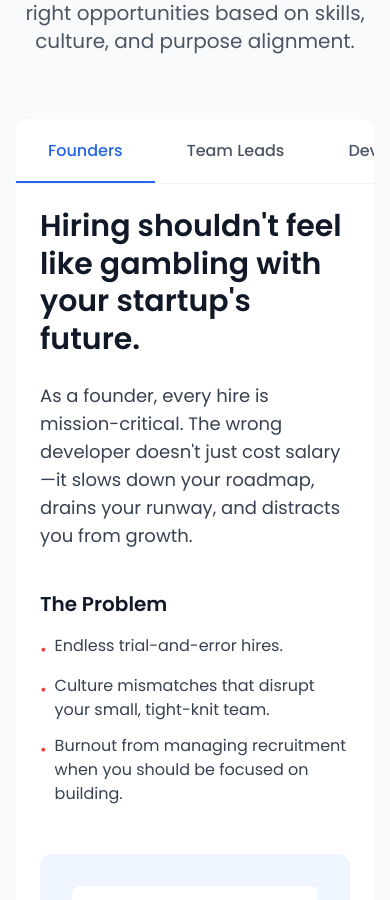
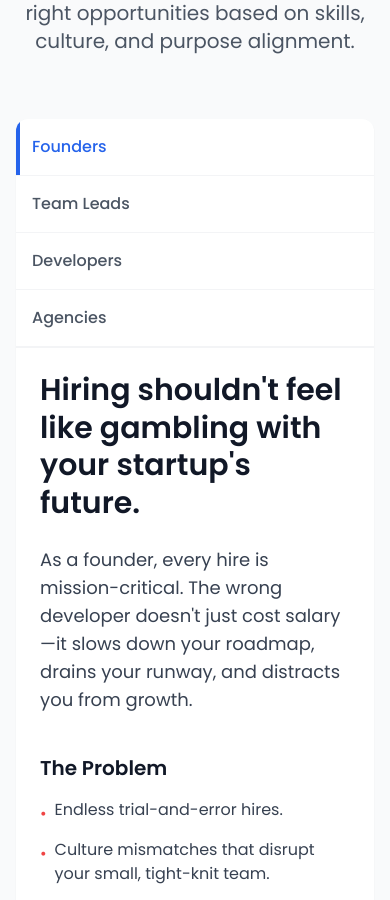
Before and after one commit to Jomeku9211/CF-Portal, a React (Vite) app: page / in a window 390 px wide. Shown: the part 1622-2522 px from the top of the page. Built offline with nearby package versions, Linux system fonts and the light colour scheme.

Commit message:
feat(landing): make Who We Help tabs vertical on mobile (stacked list)

```diff
--- a/src/components/LandingPage/WhoWeHelp.tsx
+++ b/src/components/LandingPage/WhoWeHelp.tsx
@@ -24,7 +24,7 @@ export function WhoWeHelp() {
           </p>
         </div>
         <div className="bg-white rounded-xl shadow-sm overflow-hidden">
-          <div className="flex overflow-x-auto scrollbar-hide border-b border-gray-100">
+          <div className="flex flex-col md:flex-row md:overflow-x-auto scrollbar-hide border-b border-gray-100">
             <TabButton label="Founders" isActive={activeTab === 'founders'} onClick={() => handleTabClick('founders')} />
             <TabButton label="Team Leads" isActive={activeTab === 'teamLeads'} onClick={() => handleTabClick('teamLeads')} />
             <TabButton label="Developers" isActive={activeTab === 'developers'} onClick={() => handleTabClick('developers')} />
@@ -61,7 +61,7 @@ interface TabButtonProps {
 function TabButton({ label, isActive, onClick }: TabButtonProps) {
   return (
     <button
-      className={`relative py-5 px-8 text-base font-medium transition-colors duration-200 whitespace-nowrap focus:outline-none
+      className={`relative py-4 px-4 md:px-8 text-base font-medium transition-colors duration-200 focus:outline-none w-full text-left md:w-auto md:text-center border-b border-gray-100 md:border-b-0
         ${isActive ? 'text-blue-600' : 'text-gray-600 hover:text-gray-900'}`}
       onClick={onClick}
     >
@@ -69,7 +69,7 @@ function TabButton({ label, isActive, onClick }: TabButtonProps) {
       {isActive && (
         <motion.div
           layoutId="activeTab"
-          className="absolute bottom-0 left-0 right-0 h-0.5 bg-blue-600"
+          className="absolute left-0 top-0 bottom-0 w-1 bg-blue-600 md:w-auto md:h-0.5 md:left-0 md:right-0 md:top-auto md:bottom-0"
           transition={{ type: 'spring', duration: 0.5 }}
         />
       )}
```
Also changed, not shown: 1 other file (tests, documents, lock files or other folders).
